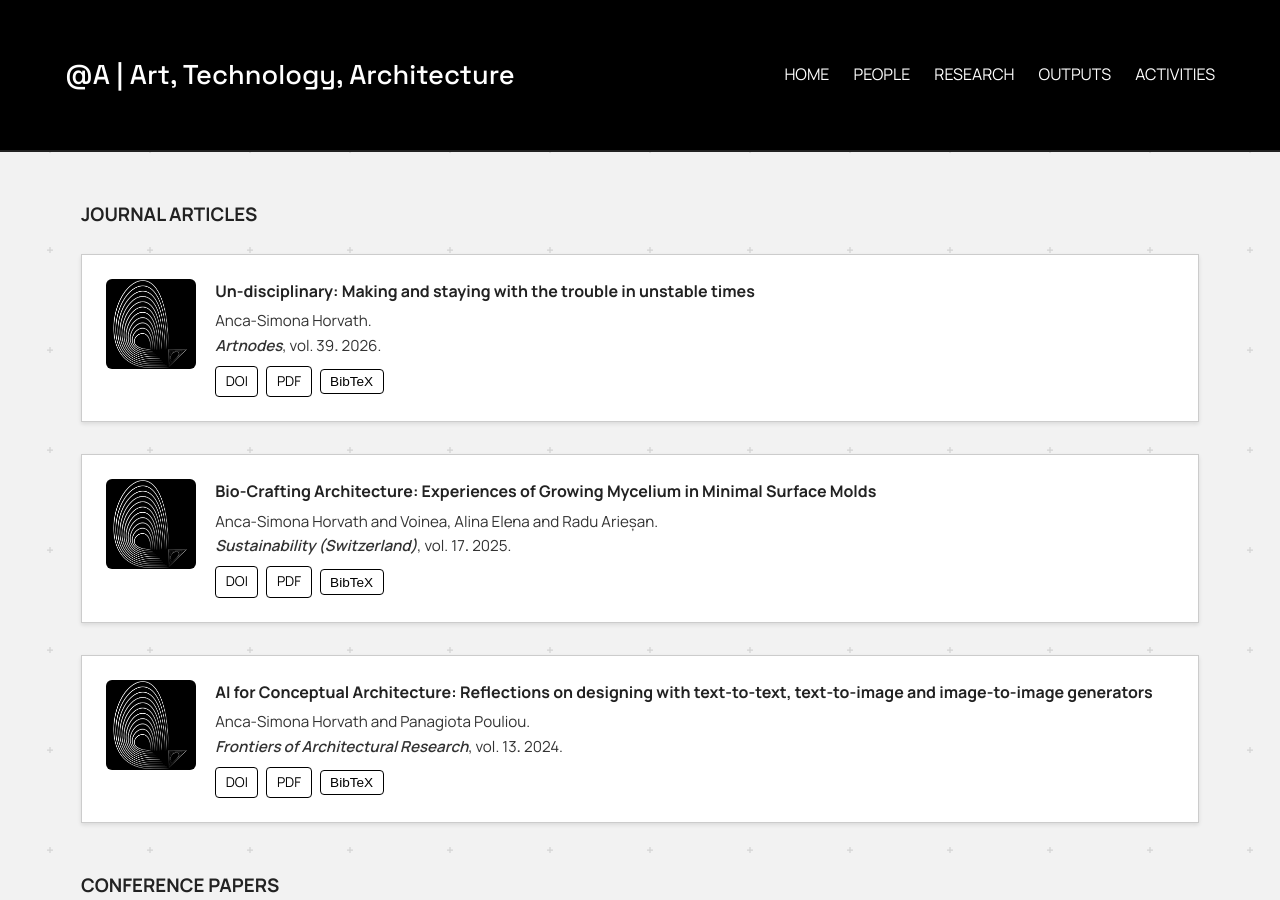
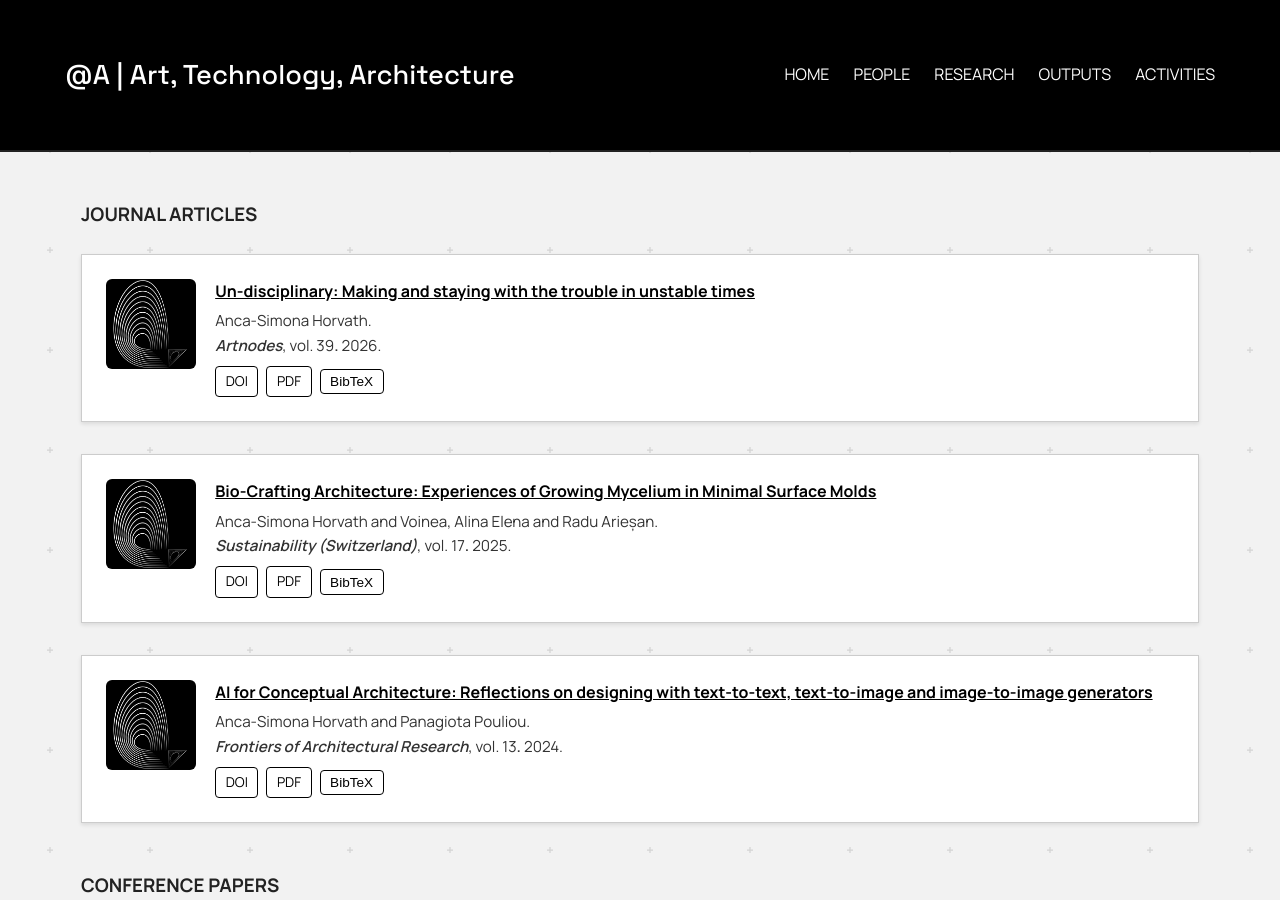
Before and after one commit to anqua/at-a, a Jekyll site: the page built from outputs.md, in a window 1280 px wide and 900 px high. Built offline with Jekyll 4.4.1, drawn with Linux system fonts in a browser that asks for light colours.

Commit message:
Link publication titles and thumbnails to their DOI
Applies to journal articles, conference papers, preprints and datasets;
the 3 book chapters without a DOI stay as plain text (titles were already
unlinked there).

Co-Authored-By: Claude Sonnet 5 <noreply@anthropic.com>

```diff
--- a/_includes/pub-card.html
+++ b/_includes/pub-card.html
@@ -48,9 +48,9 @@
 }
   {%- endcase -%}{% endcapture %}
 <div class="pub-card">
-  <img class="pub-thumb" src="{% if pub.image %}{{ pub.image }}{% else %}/at-a/assets/images/Logo_AtA.png{% endif %}" alt="{{ pub.title | escape }}">
+  {% if pub.doi %}<a href="https://doi.org/{{ pub.doi }}" target="_blank" rel="noopener">{% endif %}<img class="pub-thumb" src="{% if pub.image %}{{ pub.image }}{% else %}/at-a/assets/images/Logo_AtA.png{% endif %}" alt="{{ pub.title | escape }}">{% if pub.doi %}</a>{% endif %}
   <div class="pub-body">
-    <h4 class="pub-title">{{ pub.title }}</h4>
+    <h4 class="pub-title">{% if pub.doi %}<a href="https://doi.org/{{ pub.doi }}" target="_blank" rel="noopener">{{ pub.title }}</a>{% else %}{{ pub.title }}{% endif %}</h4>
     <p class="pub-meta">
       {{ pub.authors }}.<br>
       <span class="pub-venue">
```
